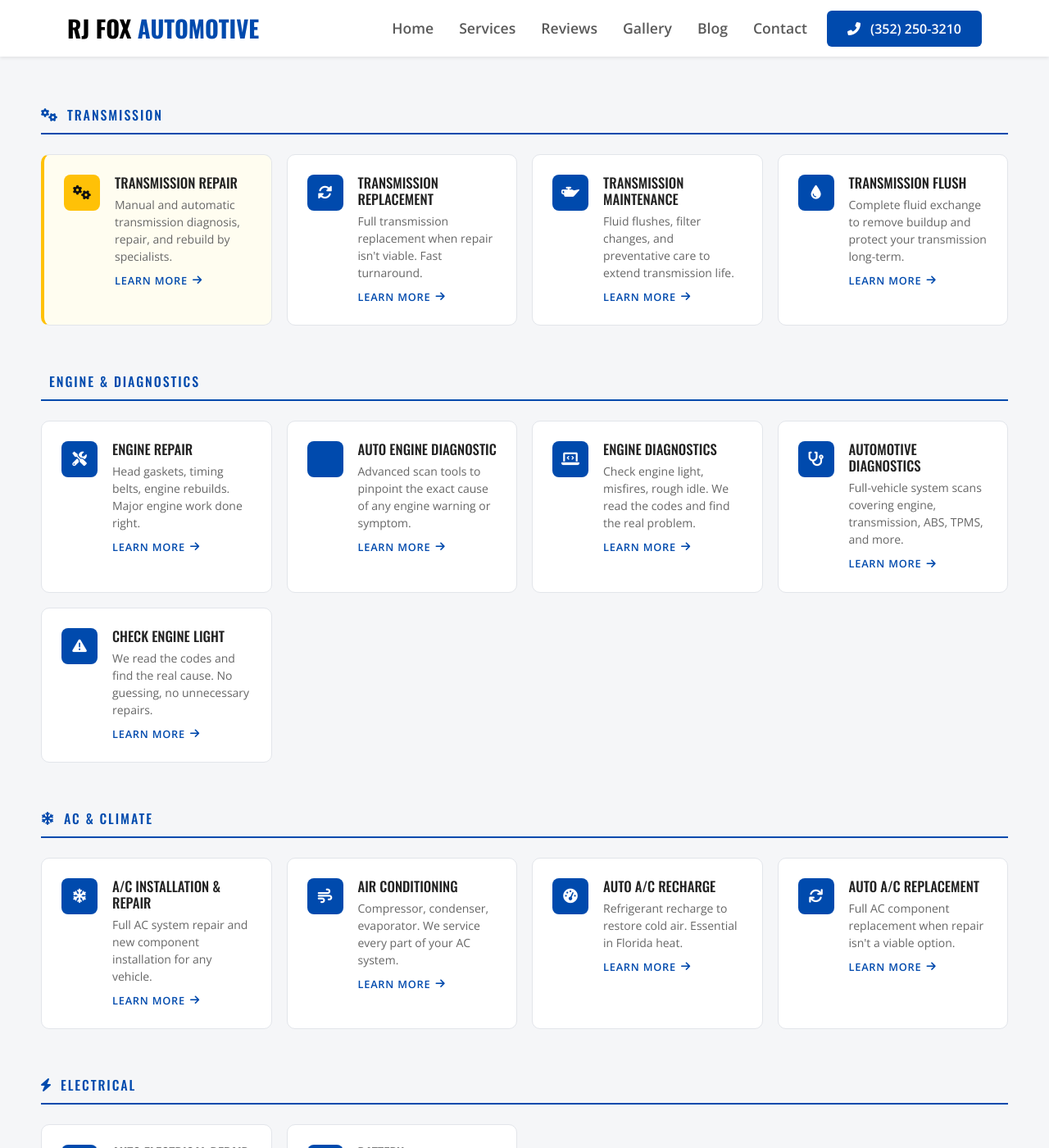
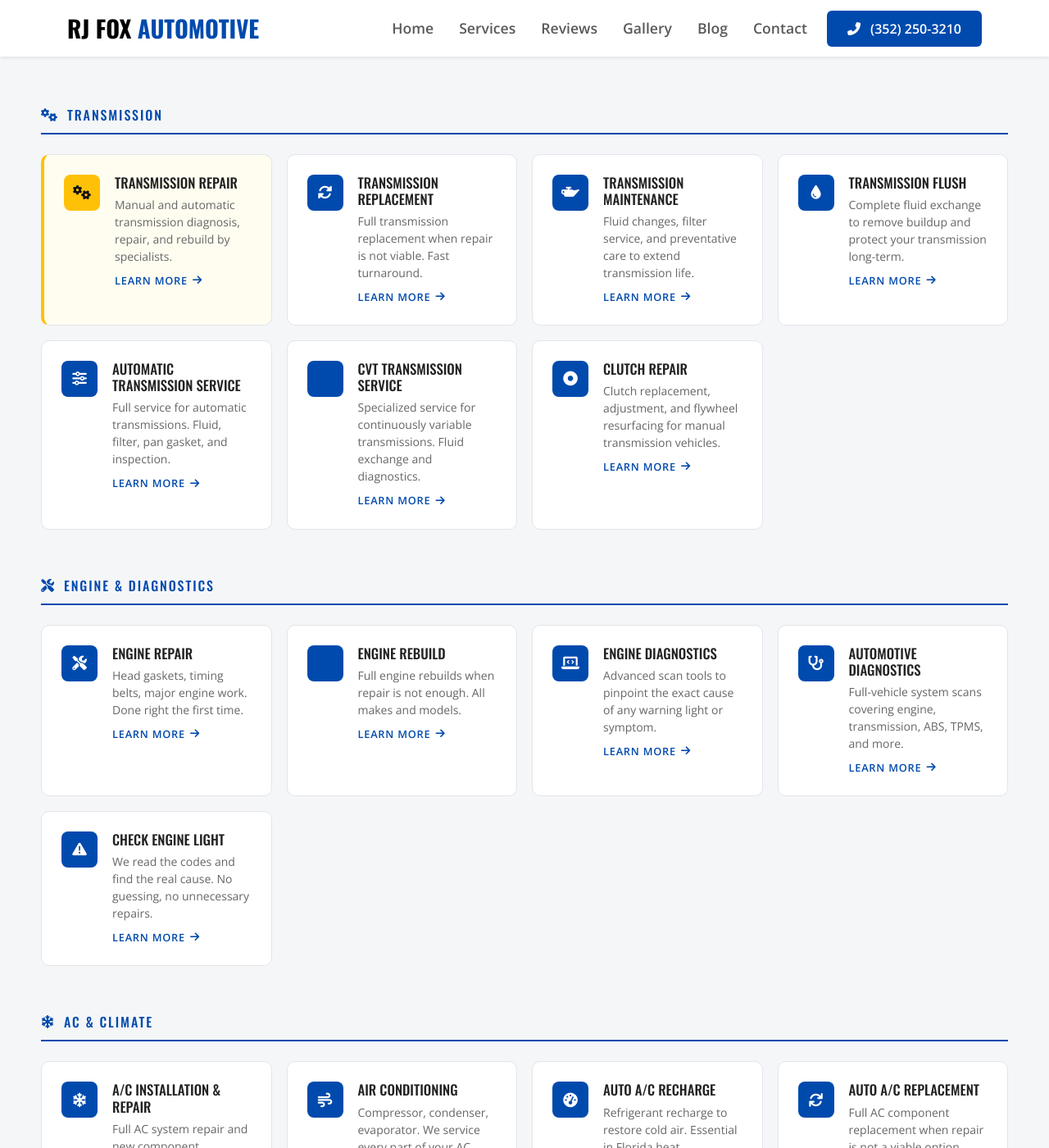
Before and after one commit to JamesBrownR/RJ-Fox-Automotive, a Jekyll site: the page built from services/index.html, in a window 1280 px wide and 1400 px high, scrolled down 418 px. Shown: the whole window at 82% size. Built offline with Jekyll 4.4.1, drawn with Linux system fonts in a browser that asks for light colours; some of the changed text lies outside the part shown.

Commit message:
Update index.html

```diff
--- a/services/index.html
+++ b/services/index.html
@@ -6,7 +6,7 @@ description: "RJ Fox Automotive offers transmission repair, AC service, diesel r
 
 <header class="services-hero">
   <div class="services-hero__inner">
-    <p class="services-hero__eyebrow">Eustis, FL · Est. Fox Automotive</p>
+    <p class="services-hero__eyebrow">Eustis, FL · RJ Fox Automotive</p>
     <h1>Auto Repair <em>Services</em></h1>
     <p class="services-hero__sub">Transmission specialists. Honest pricing. Every make and model.</p>
     <a href="tel:+13522503210" class="services-hero__cta">
@@ -15,17 +15,13 @@ description: "RJ Fox Automotive offers transmission repair, AC service, diesel r
   </div>
 </header>
 
-<!-- ── SERVICE GRID ─────────────────────────────────────────── -->
 <section class="sg-section">
   <div class="sg-inner">
-
     <div class="sg-grid">
 
-      <!-- Transmission -->
+      <!-- TRANSMISSION -->
       <div class="sg-group">
-        <div class="sg-group__label">
-          <i class="fa-solid fa-gears"></i> Transmission
-        </div>
+        <div class="sg-group__label"><i class="fa-solid fa-gears"></i> Transmission</div>
         <div class="sg-group__cards">
 
           <a href="/services/transmission/" class="sg-card sg-card--featured">
@@ -41,7 +37,7 @@ description: "RJ Fox Automotive offers transmission repair, AC service, diesel r
             <div class="sg-card__icon"><i class="fa-solid fa-rotate"></i></div>
             <div class="sg-card__body">
               <h2 class="sg-card__name">Transmission Replacement</h2>
-              <p class="sg-card__desc">Full transmission replacement when repair isn't viable. Fast turnaround.</p>
+              <p class="sg-card__desc">Full transmission replacement when repair is not viable. Fast turnaround.</p>
               <span class="sg-card__link">Learn More <i class="fa-solid fa-arrow-right"></i></span>
             </div>
           </a>
@@ -50,7 +46,7 @@ description: "RJ Fox Automotive offers transmission repair, AC service, diesel r
             <div class="sg-card__icon"><i class="fa-solid fa-oil-can"></i></div>
             <div class="sg-card__body">
               <h2 class="sg-card__name">Transmission Maintenance</h2>
-              <p class="sg-card__desc">Fluid flushes, filter changes, and preventative care to extend transmission life.</p>
+              <p class="sg-card__desc">Fluid changes, filter service, and preventative care to extend transmission life.</p>
               <span class="sg-card__link">Learn More <i class="fa-solid fa-arrow-right"></i></span>
             </div>
           </a>
@@ -64,30 +60,55 @@ description: "RJ Fox Automotive offers transmission repair, AC service, diesel r
             </div>
           </a>
 
+          <a href="/services/automatic-transmission-service/" class="sg-card">
+            <div class="sg-card__icon"><i class="fa-solid fa-sliders"></i></div>
+            <div class="sg-card__body">
+              <h2 class="sg-card__name">Automatic Transmission Service</h2>
+              <p class="sg-card__desc">Full service for automatic transmissions. Fluid, filter, pan gasket, and inspection.</p>
+              <span class="sg-card__link">Learn More <i class="fa-solid fa-arrow-right"></i></span>
+            </div>
+          </a>
+
+          <a href="/services/cvt-transmission-service/" class="sg-card">
+            <div class="sg-card__icon"><i class="fa-solid fa-circle-nodes"></i></div>
+            <div class="sg-card__body">
+              <h2 class="sg-card__name">CVT Transmission Service</h2>
+              <p class="sg-card__desc">Specialized service for continuously variable transmissions. Fluid exchange and diagnostics.</p>
+              <span class="sg-card__link">Learn More <i class="fa-solid fa-arrow-right"></i></span>
+            </div>
+          </a>
+
+          <a href="/services/clutch-repair/" class="sg-card">
+            <div class="sg-card__icon"><i class="fa-solid fa-circle-dot"></i></div>
+            <div class="sg-card__body">
+              <h2 class="sg-card__name">Clutch Repair</h2>
+              <p class="sg-card__desc">Clutch replacement, adjustment, and flywheel resurfacing for manual transmission vehicles.</p>
+              <span class="sg-card__link">Learn More <i class="fa-solid fa-arrow-right"></i></span>
+            </div>
+          </a>
+
         </div>
       </div>
 
-      <!-- Engine & Diagnostics -->
+      <!-- ENGINE & DIAGNOSTICS -->
       <div class="sg-group">
-        <div class="sg-group__label">
-          <i class="fa-solid fa-engine"></i> Engine & Diagnostics
-        </div>
+        <div class="sg-group__label"><i class="fa-solid fa-screwdriver-wrench"></i> Engine & Diagnostics</div>
         <div class="sg-group__cards">
 
           <a href="/services/engine-repair/" class="sg-card">
             <div class="sg-card__icon"><i class="fa-solid fa-screwdriver-wrench"></i></div>
             <div class="sg-card__body">
               <h2 class="sg-card__name">Engine Repair</h2>
-              <p class="sg-card__desc">Head gaskets, timing belts, engine rebuilds. Major engine work done right.</p>
+              <p class="sg-card__desc">Head gaskets, timing belts, major engine work. Done right the first time.</p>
               <span class="sg-card__link">Learn More <i class="fa-solid fa-arrow-right"></i></span>
             </div>
           </a>
 
-          <a href="/services/auto-engine-diagnostic/" class="sg-card">
-            <div class="sg-card__icon"><i class="fa-solid fa-magnifying-glass-chart"></i></div>
+          <a href="/services/engine-rebuild/" class="sg-card">
+            <div class="sg-card__icon"><i class="fa-solid fa-engine"></i></div>
             <div class="sg-card__body">
-              <h2 class="sg-card__name">Auto Engine Diagnostic</h2>
-              <p class="sg-card__desc">Advanced scan tools to pinpoint the exact cause of any engine warning or symptom.</p>
+              <h2 class="sg-card__name">Engine Rebuild</h2>
+              <p class="sg-card__desc">Full engine rebuilds when repair is not enough. All makes and models.</p>
               <span class="sg-card__link">Learn More <i class="fa-solid fa-arrow-right"></i></span>
             </div>
           </a>
@@ -96,7 +117,7 @@ description: "RJ Fox Automotive offers transmission repair, AC service, diesel r
             <div class="sg-card__icon"><i class="fa-solid fa-laptop-code"></i></div>
             <div class="sg-card__body">
               <h2 class="sg-card__name">Engine Diagnostics</h2>
-              <p class="sg-card__desc">Check engine light, misfires, rough idle. We read the codes and find the real problem.</p>
+              <p class="sg-card__desc">Advanced scan tools to pinpoint the exact cause of any warning light or symptom.</p>
               <span class="sg-card__link">Learn More <i class="fa-solid fa-arrow-right"></i></span>
             </div>
           </a>
@@ -122,11 +143,9 @@ description: "RJ Fox Automotive offers transmission repair, AC service, diesel r
         </div>
       </div>
 
-      <!-- AC & Climate -->
+      <!-- AC & CLIMATE -->
       <div class="sg-group">
-        <div class="sg-group__label">
-          <i class="fa-solid fa-snowflake"></i> AC & Climate
-        </div>
+        <div class="sg-group__label"><i class="fa-solid fa-snowflake"></i> AC & Climate</div>
         <div class="sg-group__cards">
 
           <a href="/services/ac-installation-repair/" class="sg-card">
@@ -160,7 +179,7 @@ description: "RJ Fox Automotive offers transmission repair, AC service, diesel r
             <div class="sg-card__icon"><i class="fa-solid fa-arrows-rotate"></i></div>
             <div class="sg-card__body">
               <h2 class="sg-card__name">Auto A/C Replacement</h2>
-              <p class="sg-card__desc">Full AC component replacement when repair isn't a viable option.</p>
+              <p class="sg-card__desc">Full AC component replacement when repair is not a viable option.</p>
               <span class="sg-card__link">Learn More <i class="fa-solid fa-arrow-right"></i></span>
             </div>
           </a>
@@ -168,11 +187,9 @@ description: "RJ Fox Automotive offers transmission repair, AC service, diesel r
         </div>
       </div>
 
-      <!-- Electrical -->
+      <!-- ELECTRICAL -->
       <div class="sg-group">
-        <div class="sg-group__label">
-          <i class="fa-solid fa-bolt"></i> Electrical
-        </div>
+        <div class="sg-group__label"><i class="fa-solid fa-bolt"></i> Electrical</div>
         <div class="sg-group__cards">
 
           <a href="/services/auto-electrical-repair/" class="sg-card">
@@ -196,21 +213,10 @@ description: "RJ Fox Automotive offers transmission repair, AC service, diesel r
         </div>
       </div>
 
-      <!-- Diesel -->
+      <!-- DIESEL -->
       <div class="sg-group">
-        <div class="sg-group__label">
-          <i class="fa-solid fa-truck"></i> Diesel
-        </div>
+        <div class="sg-group__label"><i class="fa-solid fa-truck"></i> Diesel</div>
         <div class="sg-group__cards">
-
-          <a href="/services/diesel-repair/" class="sg-card">
-            <div class="sg-card__icon"><i class="fa-solid fa-truck"></i></div>
-            <div class="sg-card__body">
-              <h2 class="sg-card__name">Diesel Repair</h2>
-              <p class="sg-card__desc">Expert diesel engine repair for trucks, vans, and work vehicles.</p>
-              <span class="sg-card__link">Learn More <i class="fa-solid fa-arrow-right"></i></span>
-            </div>
-          </a>
 
           <a href="/services/diesel-engines/" class="sg-card">
             <div class="sg-card__icon"><i class="fa-solid fa-gear"></i></div>
@@ -224,11 +230,9 @@ description: "RJ Fox Automotive offers transmission repair, AC service, diesel r
         </div>
       </div>
 
-      <!-- Brakes & Suspension -->
+      <!-- BRAKES & SUSPENSION -->
       <div class="sg-group">
-        <div class="sg-group__label">
-          <i class="fa-solid fa-car-burst"></i> Brakes & Suspension
-        </div>
+        <div class="sg-group__label"><i class="fa-solid fa-car-burst"></i> Brakes & Suspension</div>
         <div class="sg-group__cards">
 
           <a href="/services/auto-brake-repair/" class="sg-card">
@@ -252,11 +256,9 @@ description: "RJ Fox Automotive offers transmission repair, AC service, diesel r
         </div>
       </div>
 
-      <!-- General & Other -->
+      <!-- GENERAL & OTHER -->
       <div class="sg-group">
-        <div class="sg-group__label">
-          <i class="fa-solid fa-wrench"></i> General & Other
-        </div>
+        <div class="sg-group__label"><i class="fa-solid fa-wrench"></i> General & Other</div>
         <div class="sg-group__cards">
 
           <a href="/services/general-repairs-maintenance/" class="sg-card">
@@ -269,19 +271,10 @@ description: "RJ Fox Automotive offers transmission repair, AC service, diesel r
           </a>
 
           <a href="/services/auto-exhaust-system-repair/" class="sg-card">
-            <div class="sg-card__icon"><i class="fa-solid fa-pipe-circle-check"></i></div>
+            <div class="sg-card__icon"><i class="fa-solid fa-wind"></i></div>
             <div class="sg-card__body">
               <h2 class="sg-card__name">Auto Exhaust System Repair</h2>
               <p class="sg-card__desc">Mufflers, catalytic converters, and full exhaust system repair and replacement.</p>
-              <span class="sg-card__link">Learn More <i class="fa-solid fa-arrow-right"></i></span>
-            </div>
-          </a>
-
-          <a href="/services/auto-repair-shop/" class="sg-card">
-            <div class="sg-card__icon"><i class="fa-solid fa-garage"></i></div>
-            <div class="sg-card__body">
-              <h2 class="sg-card__name">Auto Repair Shop</h2>
-              <p class="sg-card__desc">Full-service auto repair facility serving Eustis, Mount Dora, and Lake County.</p>
               <span class="sg-card__link">Learn More <i class="fa-solid fa-arrow-right"></i></span>
             </div>
           </a>
@@ -307,11 +300,10 @@ description: "RJ Fox Automotive offers transmission repair, AC service, diesel r
         </div>
       </div>
 
-    </div><!-- /sg-grid -->
+    </div>
   </div>
 </section>
 
-<!-- ── CTA BANNER ──────────────────────────────────────────── -->
 <section class="sg-cta">
   <div class="sg-cta__inner">
     <h2>Not Sure What You Need?</h2>
@@ -507,12 +493,11 @@ description: "RJ Fox Automotive offers transmission repair, AC service, diesel r
   text-decoration: none;
   transition: background .2s, color .2s;
 }
-.sg-cta__btn--primary  { background: var(--blue);  color: #fff; }
+.sg-cta__btn--primary  { background: var(--blue); color: #fff; }
 .sg-cta__btn--primary:hover  { background: #003380; color: #fff; }
 .sg-cta__btn--outline  { background: transparent; color: #fff; border: 2px solid rgba(255,255,255,.4); }
 .sg-cta__btn--outline:hover  { background: rgba(255,255,255,.08); color: #fff; }
 
-/* ── RESPONSIVE ──────────────────────────────────────────── */
 @media (max-width: 600px) {
   .sg-card { flex-direction: column; gap: 12px; }
   .sg-group__cards { grid-template-columns: 1fr; }
```
Also changed, not shown: other parts of services/index.html (+0 -6 lines).
